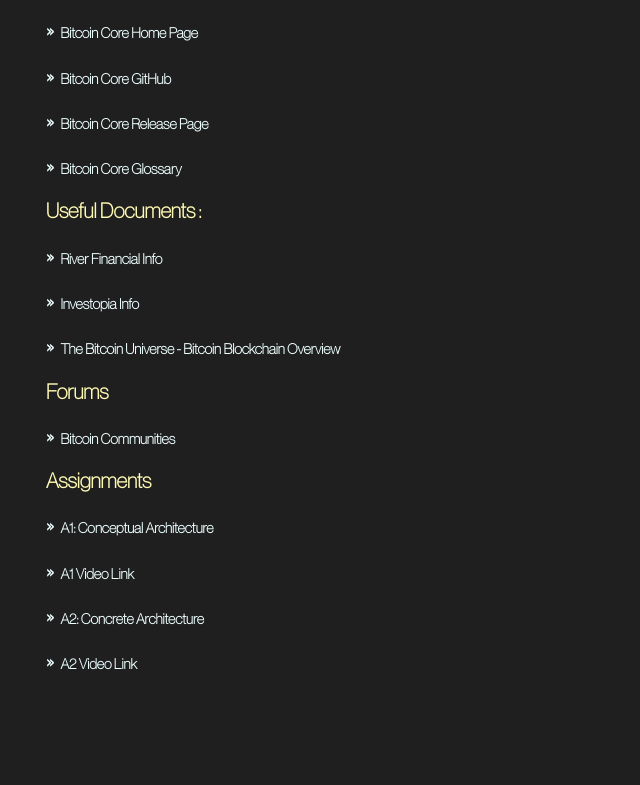
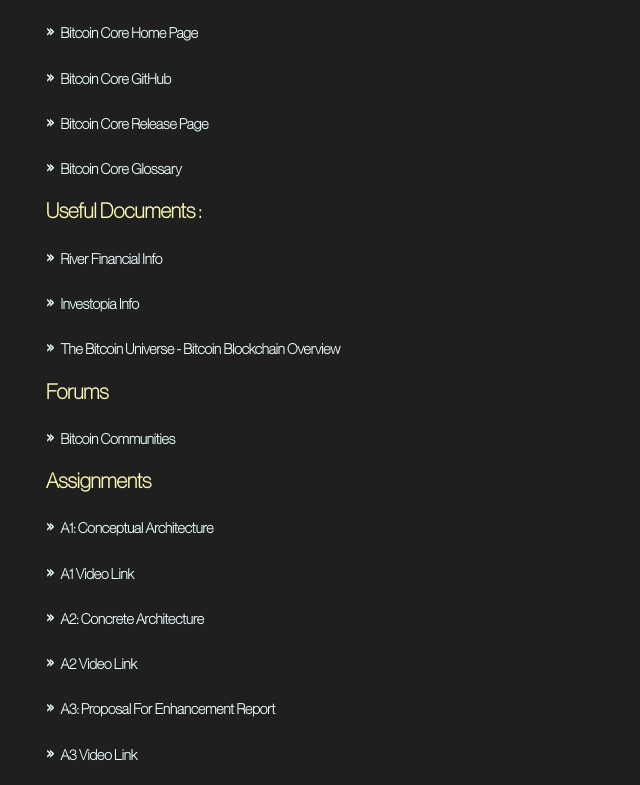
Before and after one commit to darkshade70/All-Around-Average-website, a plain HTML site: page index.html in a window 1280 px wide. Shown: the part 797-1582 px from the top of the page, without its empty margins (0-640 px from the left). Before the commit the page ends 1491 px from the top, so only its background shows below. Drawn offline with Linux system fonts and the light colour scheme.

Commit message:
proposal update

```diff
--- a/index.html
+++ b/index.html
@@ -44,5 +44,8 @@
     <h4><a href="a2.pdf">A2: Concrete Architecture</a></h4>
     <h4><a href="https://www.youtube.com/watch?v=EPvlLAA3e-8&ab_channel=calebchiu">A2 Video Link</a></h4>
 
+    <h4><a href="a3.pdf">A3: Proposal For Enhancement Report</a></h4>
+    <h4><a href ="https://youtu.be/ctVdWQ8KXaM">A3 Video Link</a></h4>
+
 </body>
 </html>
```
Also changed, not shown: 1 other file.
